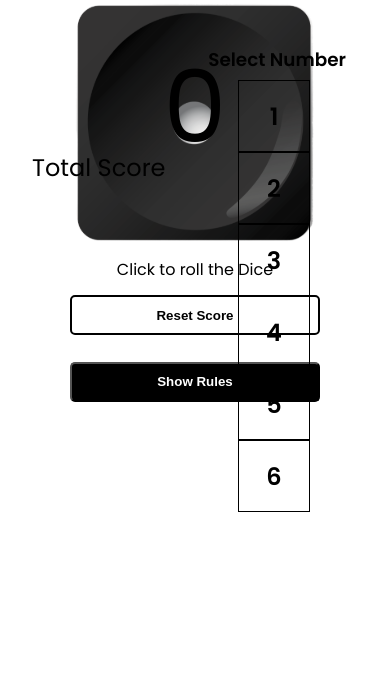
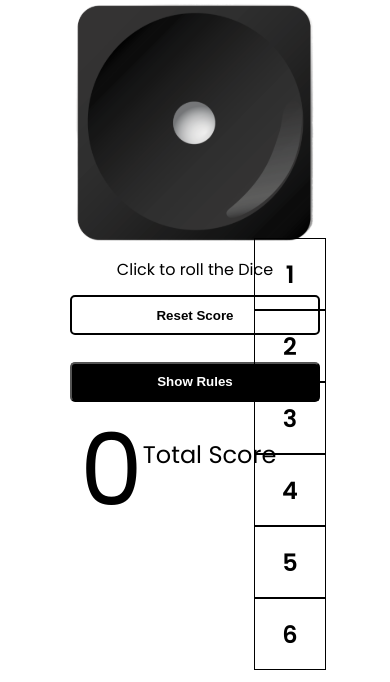
Before and after one commit to abhijith-07/dice-game, a React (Vite) app: page / in a window 390 px wide. Both pictures are taken after a click on the button "Play Now". Shown: the top 682 px of the page. Built offline with nearby package versions, Linux system fonts and the light colour scheme.

Commit message:
fix: dicenumber select text hidden with flex div

```diff
--- a/src/components/DiceNumber/DiceNumber.module.css
+++ b/src/components/DiceNumber/DiceNumber.module.css
@@ -32,26 +32,24 @@
 /* 992, 768, 576 */
 
 @media (max-width: 998px) {
+    .numberContainer {
+        height: 100vh;
+        display: flex;
+        align-items: center;
+        justify-content: right;
+        margin-right: 2rem;
+    }
+
     .diceNumber {
         display: block;
-        position: absolute;
-        right: 5rem;
-        top: 5rem;
     }
 
     .numberContainer p {
-        position: absolute;
-        font-size: 1.15rem;
-        top: 1.75rem;
-        right: 2.75rem;
+        display: none;
     }
     /* .errorMessage {
     } */
 
-    .numberContainer {
-
-    }
-
-    .diceNumber .number {
-    }
+    /* .diceNumber .number {
+    }     */
 }
--- a/src/components/TotalScore/TotalScore.module.css
+++ b/src/components/TotalScore/TotalScore.module.css
@@ -8,3 +8,13 @@
     font-size: 1.5rem;
     font-weight: 400;
 }
+
+@media (max-width: 998px) {
+    .scoreContainer {
+        position: absolute;
+        left: 5rem;
+        display: flex;
+        height: 100vh;
+        align-items: center;
+    }
+}
```
